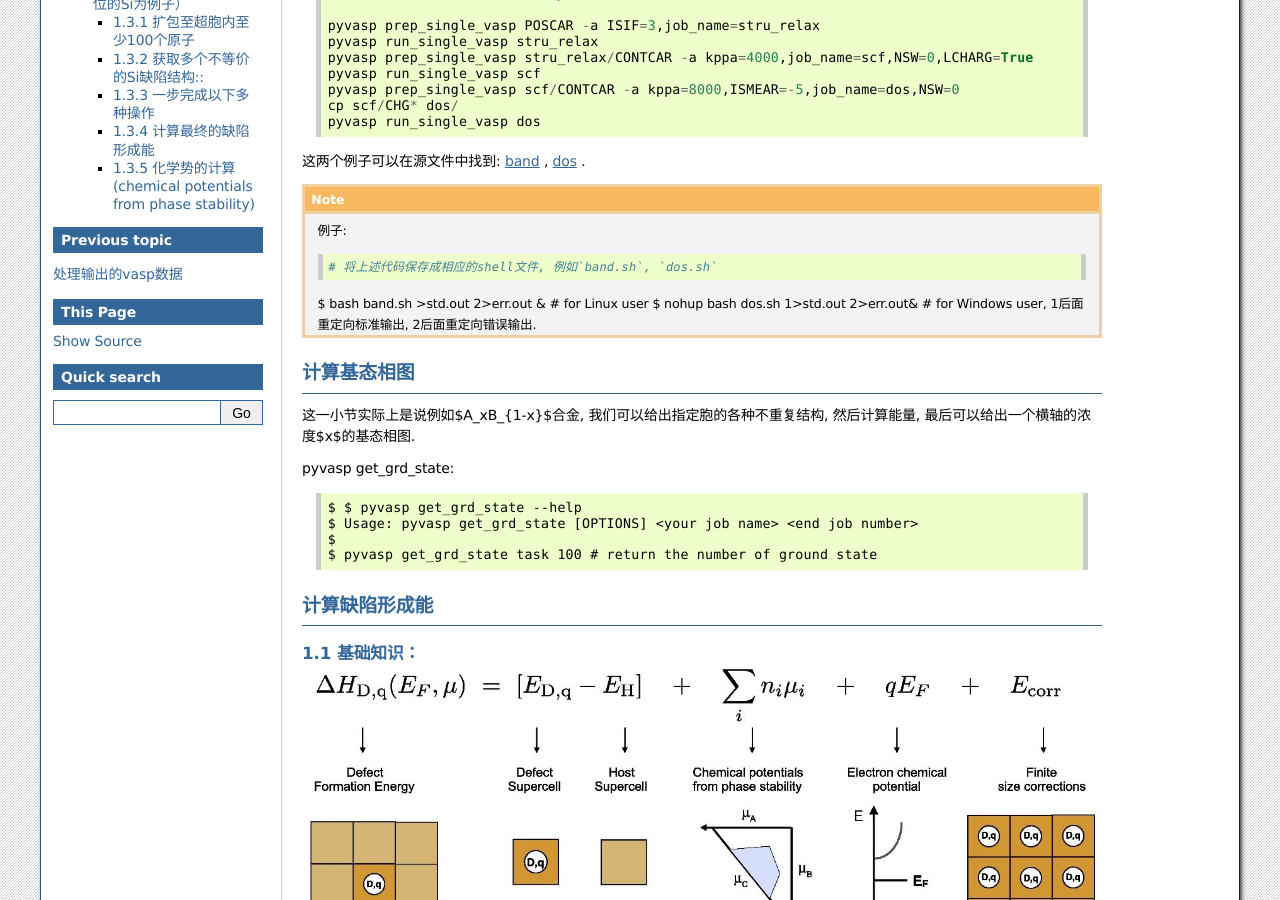
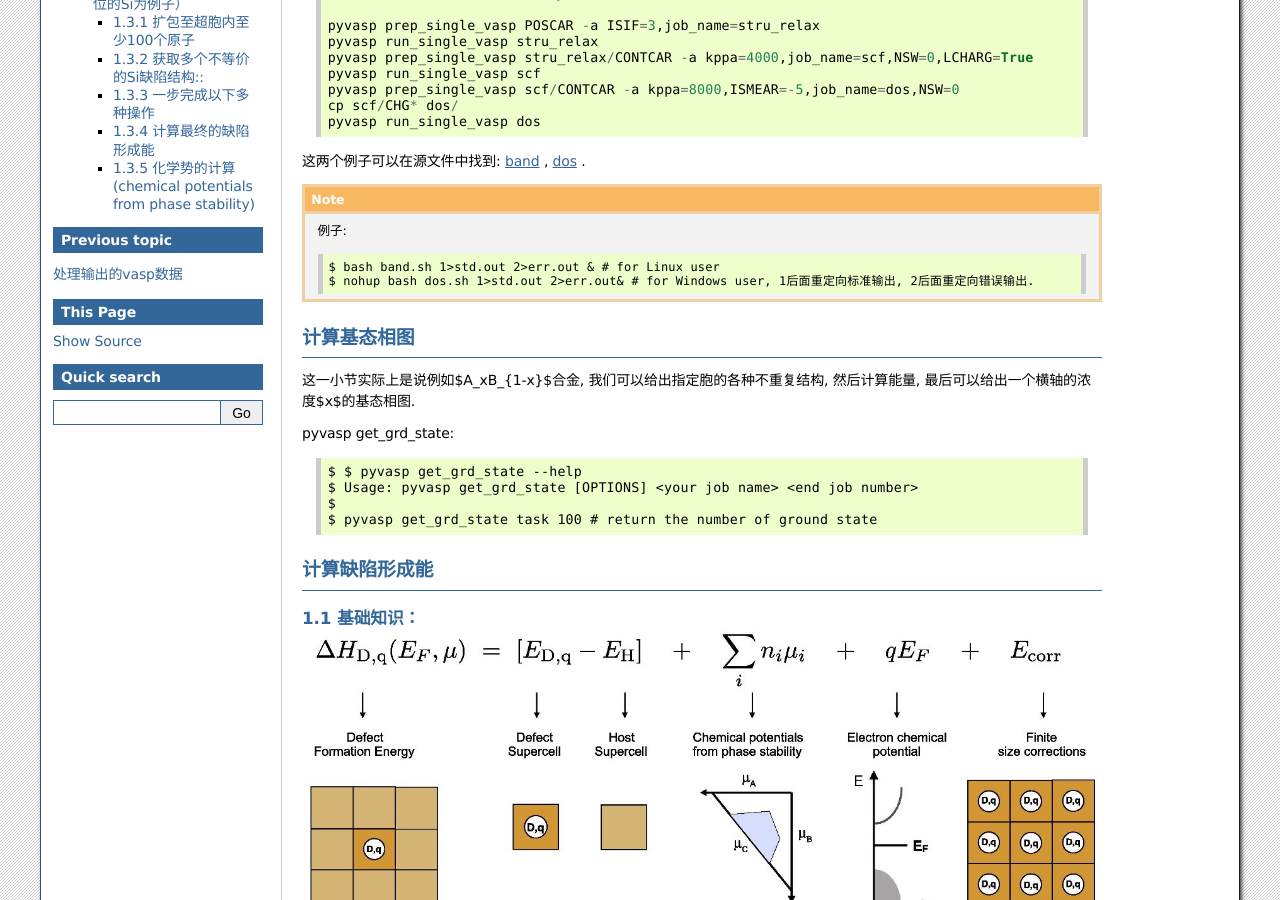
Before and after one commit to ChangChunHe/pyvaspflow, a Sphinx documentation site: the page built from docs/source/example.rst, in a window 1280 px wide and 900 px high, scrolled down 471 px. Built offline with Sphinx 7.4.7, drawn with Linux system fonts in a browser that asks for light colours.

Commit message:
add run job.sh examples

```diff
--- a/docs/source/example.rst
+++ b/docs/source/example.rst
@@ -40,8 +40,7 @@
 
 .. note:: 例子::
 
-    # 将上述代码保存成相应的shell文件, 例如`band.sh`, `dos.sh`
-    $ bash band.sh >std.out 2>err.out & # for Linux user
+    $ bash band.sh 1>std.out 2>err.out & # for Linux user
     $ nohup bash dos.sh 1>std.out 2>err.out& # for Windows user, 1后面重定向标准输出, 2后面重定向错误输出.
 
 
```
